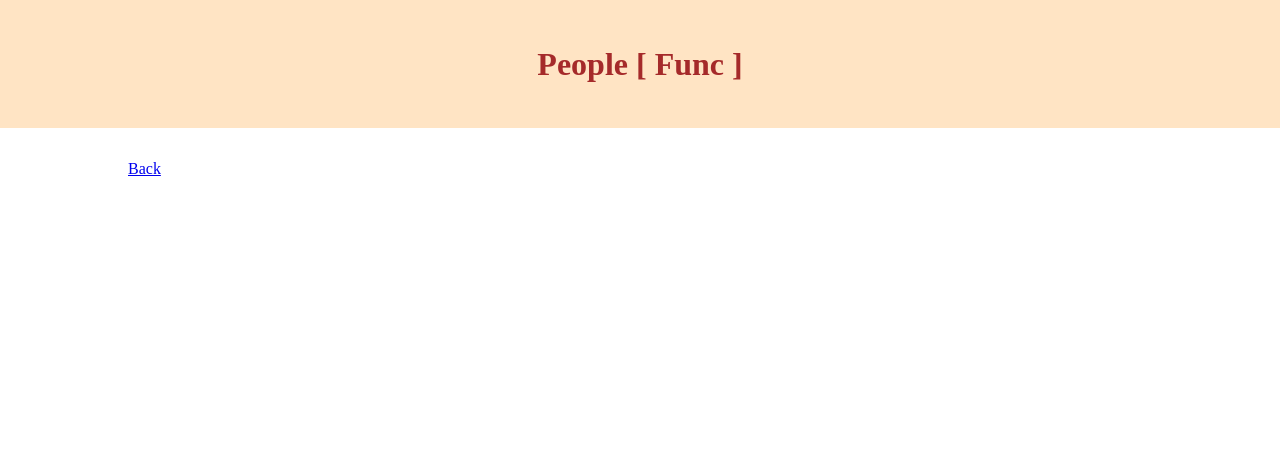
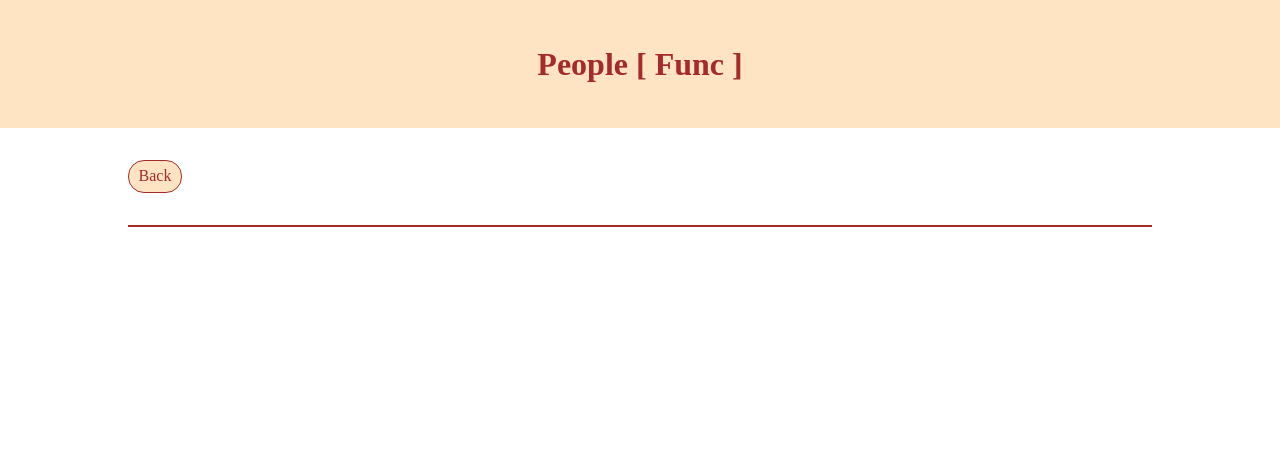
Before and after one commit to MuhammadSaadJamil/Custom-Django-Middleware, a Django app: page /list/func in a window 1280 px wide. Shown: the top 467 px of the page. Run offline with Django 4.2, Linux system fonts and the light colour scheme; data that the repository does not hold is empty.

Commit message:
Updated Styling

```diff
--- a/templates/main.html
+++ b/templates/main.html
@@ -32,6 +32,19 @@
             margin: auto;
             padding-top: 2rem;
         }
+        .btn {
+            color: brown;
+            background: bisque;
+            padding: 0.4rem 0.6rem;
+            border: 1px solid brown;
+            border-radius: 1rem;
+            text-decoration: none;
+        }
+
+        .btn:hover{
+            color: bisque;
+            background: brown;
+        }
     </style>
 
     {% block style %}
--- a/templates/people_list.html
+++ b/templates/people_list.html
@@ -29,21 +29,55 @@
             background: bisque;
 
         }
+
+        .top-links {
+            display: flex;
+            width: 35%;
+            justify-content: space-between;
+            margin-bottom: 1rem;
+        }
+
+        .list {
+            margin: 2rem 0;
+            border: 1px solid brown;
+        }
+
+        .person {
+            display: flex;
+            border: 1px solid brown;
+            align-items: center;
+            height: 2rem;
+            padding: 1.2rem;
+        }
+        .name{
+            width: 35%;
+        }
+        .person:hover{
+            background: bisque;
+        }
+        .person:hover .name,.person:hover .phone{
+            color: brown;
+        }
+
     </style>
 {% endblock %}
 
 {% block content %}
     <div class="container">
         <div class="top-links">
-            <a href="{% url 'index' %}" class="btn btn-primary">Back</a>
+            <a href="{% url 'index' %}" class="btn">Back</a>
+
         </div>
         <div class="list">
+
+            {% for person in object_list %}
                 <div class="person">
-                {% for person in object_list %}
                     <h3 class="name">{{ person.name }}</h3>
                     <p class="phone">{{ person.mobile }}</p>
+                </div>
             {% endfor %}
         </div>
+
         {% if not func %}
             {% if is_paginated %}
                 <ul class="pagination">
@@ -95,6 +129,5 @@
             {% endif %}
         {% endif %}
     </div>
-    </div>
 
 {% endblock %}
```
Also changed, not shown: templates/index.html (+0 -13 lines). Lines whose indentation alone changed are shown as unchanged.
